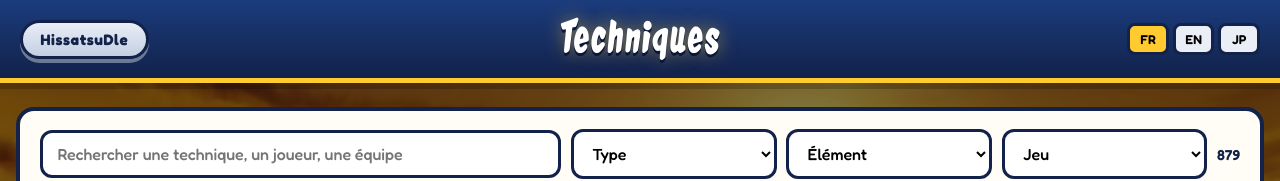
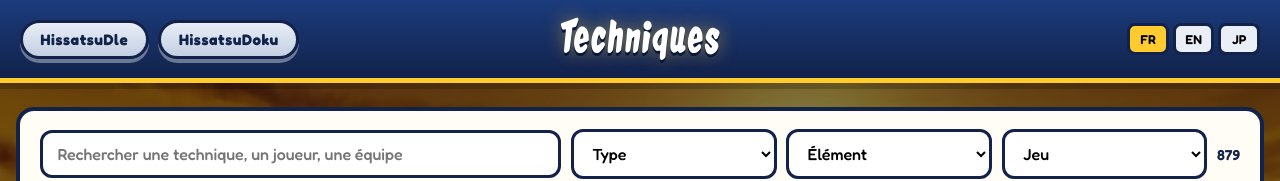
Before and after one commit to nakzskea/hissatsudle, a Next.js app: page /techniques in a window 1280 px wide. Shown: the top 181 px of the page. Built offline with nearby package versions, Linux system fonts and the light colour scheme.

Commit message:
Ajout bouton HissatsuDoku dans /techniques

```diff
--- a/app/techniques/page.tsx
+++ b/app/techniques/page.tsx
@@ -4,6 +4,7 @@ import Banner, { HomeLink } from "@/components/Banner";
 import { Emblem, Icon, Sprite } from "@/components/Cells";
 import { ELEMENTS, GAMES, TYPES, desc, fold, label, searchText, t } from "@/lib/data";
 import { useData, useLang } from "@/lib/useData";
+import Link from "next/link";
 
 export default function Techniques() {
   const data = useData();
@@ -42,7 +43,19 @@ export default function Techniques() {
 
   return (
     <>
-      <Banner title={t(lang, "techniques")} lang={lang} setLang={setLang} left={<HomeLink>HissatsuDle</HomeLink>} />
+      <Banner
+        title={t(lang, "techniques")}
+        lang={lang}
+        setLang={setLang}
+        left={
+          <>
+            <HomeLink>HissatsuDle</HomeLink>
+            <Link className="badge" href="/grille">
+              <span>HissatsuDoku</span>
+            </Link>
+          </>
+        }
+      />
       <main>
         <section className="panel filters">
           <input value={q} onChange={(e) => setQ(e.target.value)} placeholder={t(lang, "searchAll")} />
```
